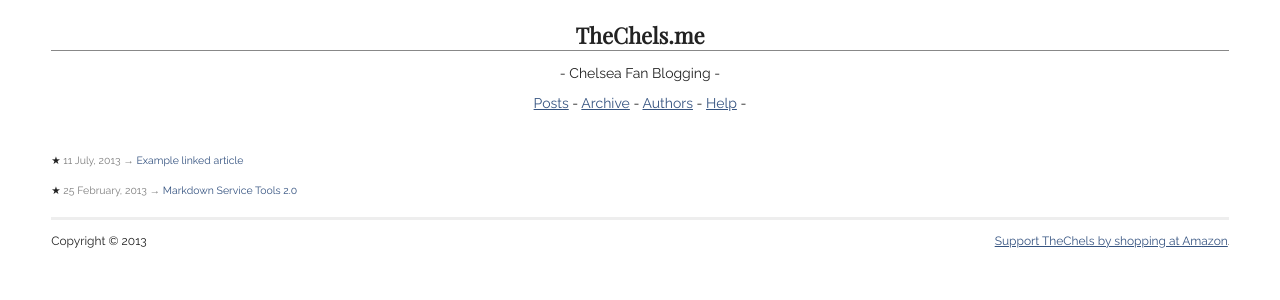
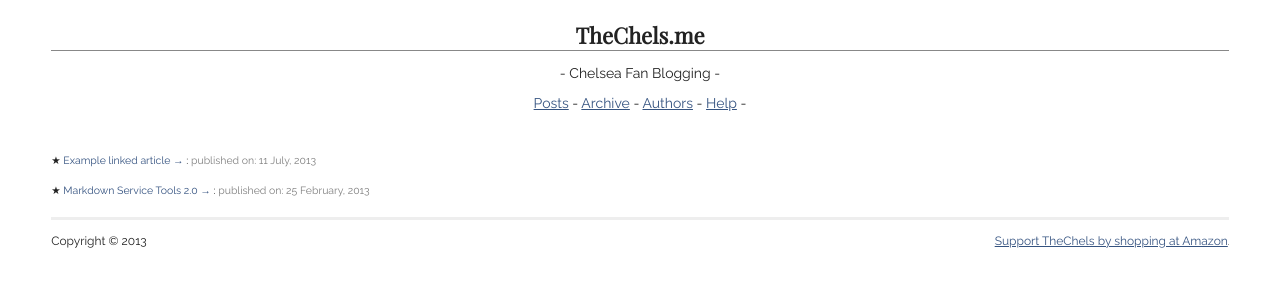
Before and after one commit to TheNenae/TheChels.github.io, a Jekyll site: the page built from archive.html, in a window 1280 px wide. Shown: the top 300 px of the page. Built offline with Jekyll 4.4.1, drawn with Linux system fonts in a browser that asks for light colours; Markdown is read by kramdown in place of the engine named in the settings; grey boxes are pictures that could not be loaded.

Commit message:
archive layout

```diff
--- a/archive.html
+++ b/archive.html
@@ -11,7 +11,7 @@
 	<ul class="posts">
 
       <li style="margin-bottom:1em;">
-       <small>★ <span class="date">{{ post.date | date: "%e %B, %Y" }} →</span> <a href="{{ post.url }}">{{ post.title }}</a></small>
+       <small>★ <a href="{{ post.url }}">{{ post.title }} →</a> : <span class="date">published on: {{ post.date | date: "%e %B, %Y" }}</span></small>
       </li>
 
 	</ul>
```
